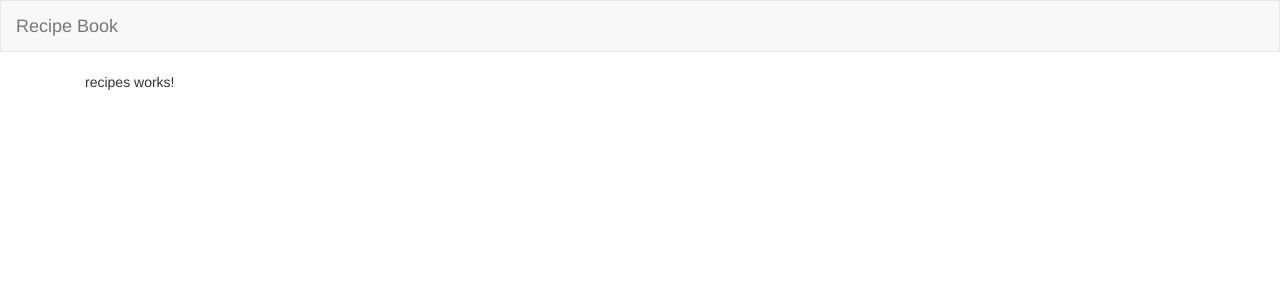
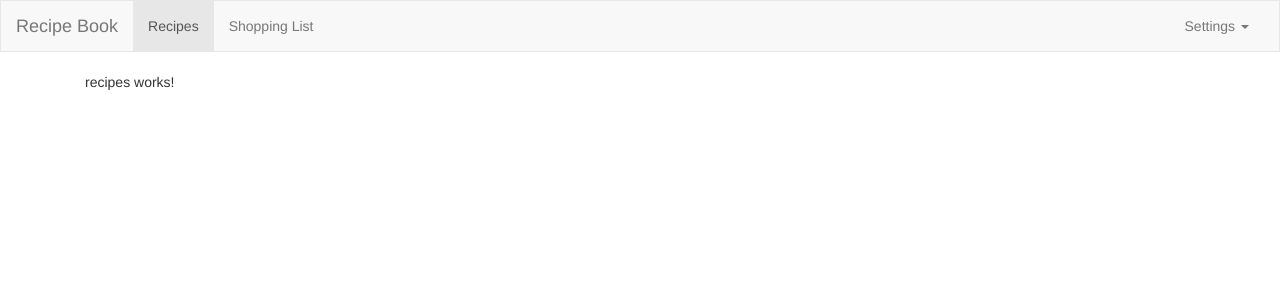
Before and after one commit to freeman29/recipe-book, an Angular app: page / in a window 1280 px wide. Shown: the top 300 px of the page. Built offline with nearby package versions, Linux system fonts and the light colour scheme.

Commit message:
feat(navbar): add dropdown UI

```diff
--- a/src/app/navbar/navbar.component.html
+++ b/src/app/navbar/navbar.component.html
@@ -3,5 +3,21 @@
     <div class="navbar-header">
       <a class="navbar-brand" href="#">Recipe Book</a>
     </div>
+		<!-- Collect the nav links, forms, and other content for toggling -->
+    <div class="collapse navbar-collapse" id="navbar-collapse-1">
+      <ul class="nav navbar-nav">
+        <li class="active"><a href="#">Recipes</a></li>
+        <li><a href="#">Shopping List</a></li>
+      </ul>
+      <ul class="nav navbar-nav navbar-right">
+        <li class="dropdown">
+          <a href="#" class="dropdown-toggle" data-toggle="dropdown" role="button" aria-haspopup="true" aria-expanded="false">Settings <span class="caret"></span></a>
+          <ul class="dropdown-menu">
+            <li><a href="#">Action</a></li>
+            <li><a href="#">Another action</a></li>
+          </ul>
+        </li>
+      </ul>
+    </div><!-- /.navbar-collapse -->
   </div>
 </nav>
```
